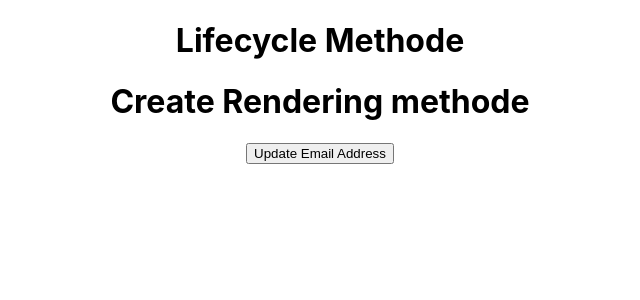
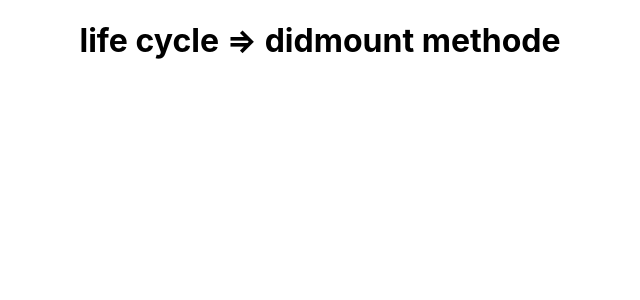
Before and after one commit to zamiasha/Learning-react-, a React (Create React App) app: page / in a window 1280 px wide. Shown: the top 300 px of the page, without its empty margins (320-960 px from the left). Built offline with nearby package versions, Linux system fonts and the light colour scheme.

Commit message:
componentDidMountlifecycle.without   this, states

```diff
--- a/src/App.jsx
+++ b/src/App.jsx
@@ -1,4 +1,5 @@
-import React, {useState} from 'react';
+// import React, {useState} from 'react';
+import React from 'react';
 // import React,{useState} from 'react';
 // import logo from './logo.svg';
 import './App.css';
@@ -6,30 +7,49 @@ import './App.css';
 // import Uses from './components/Uses'
 // import MemberUses from './components/MemberUses'
 // import Constructtrlifecycle from './components/Constructtrlifecycle';
-import Renderlifecycle from './components/Renderlifecycle';
+
+// import DidMountlifecycle from './components/DidMountlifecycle'
 
 
 
 
-function App() {
+// testing and  impletation  Comment
+// function App() {
+
+//     return (
+//         <div className="App">
+//               <h1>Lifecycle Methode DidMountlifecycle</h1>
+
+//         </div>
+//     )
+
+// }
 
 
-   const [hide, setHide] = useState("ali");
 
-    return (
-        <div className="App">
-              <h1>Lifecycle Methode</h1>
+ class  App extends React.Component {
 
-              <Renderlifecycle  />
+    constructor () {
+        super();
+         console.warn("tetsing start here ");
+    }
+    componentDidMount () {
+        console.warn("all over  them s")
+    }
+    render () {
+        console.warn("lets finsih ")
+        return (
+            <div className='App'>
+                <h1>
+                     life cycle => didmount methode
+                </h1>
+            </div>
+        )
+    }
+}
 
 
 
 
-        </div>
-    )
-
-}
-
-
 
 export default App;
--- /dev/null
+++ b/src/components/DidMountlifecycle.jsx
@@ -0,0 +1,14 @@
+import React from "react";
+
+
+class DidMountlifecycle extends React.Component {
+    render() {
+        return (
+        <div>
+            <h1>helow i am here</h1>
+        </div>
+        )
+    }
+}
+
+export default DidMountlifecycle;
```
